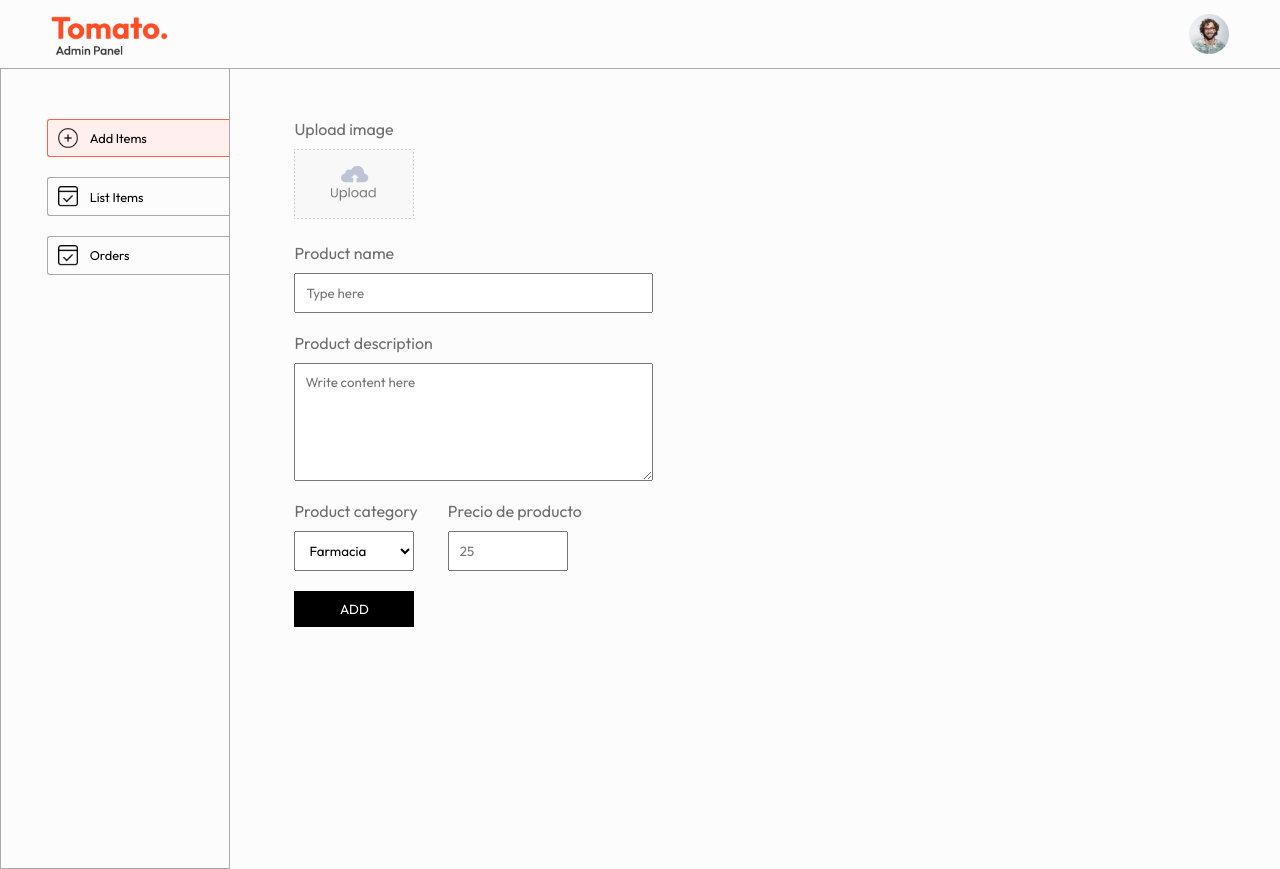
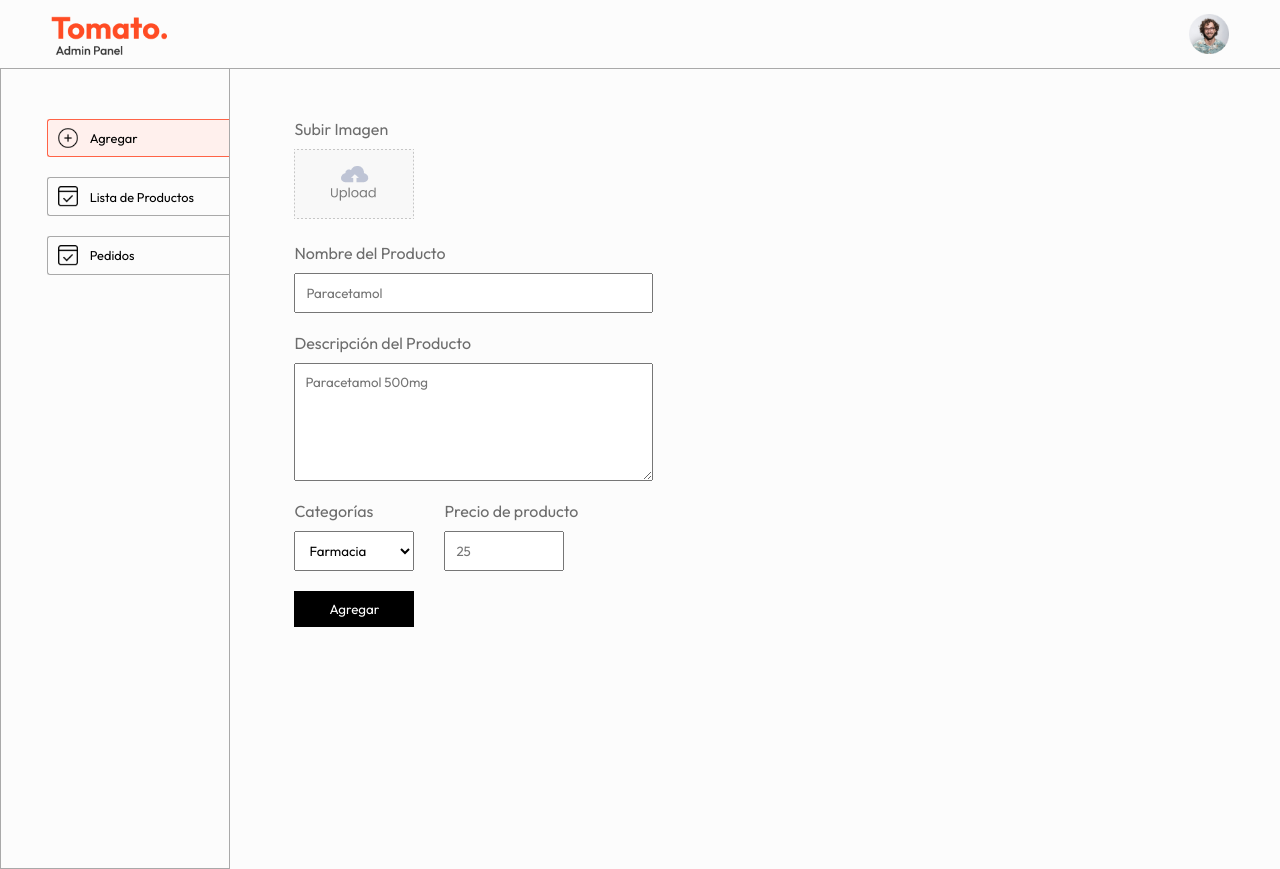
Before and after one commit to Omarsx1/Farmacia-Delivery, a React (Vite) app in the folder admin/: page /add in a window 1280 px wide. Built offline with nearby package versions, Linux system fonts and the light colour scheme.

Commit message:
Actualiza Sidebar Admin

```diff
--- a/admin/src/components/Sidebar/Sidebar.jsx
+++ b/admin/src/components/Sidebar/Sidebar.jsx
@@ -9,15 +9,15 @@ const Sidebar = () => {
       <div className="sidebar-options">
         <NavLink to='/add' className="sidebar-option">
             <img src={assets.add_icon} alt="" />
-            <p>Add Items</p>
+            <p>Agregar</p>
         </NavLink>
         <NavLink to='/list' className="sidebar-option">
             <img src={assets.order_icon} alt="" />
-            <p>List Items</p>
+            <p>Lista de Productos</p>
         </NavLink>
         <NavLink to='/orders' className="sidebar-option">
             <img src={assets.order_icon} alt="" />
-            <p>Orders</p>
+            <p>Pedidos</p>
         </NavLink>
       </div>
     </div>
--- a/admin/src/pages/Add/Add.jsx
+++ b/admin/src/pages/Add/Add.jsx
@@ -55,23 +55,23 @@ const Add = () => {
         <div className='add'>
             <form className='flex-col' onSubmit={onSubmitHandler}>
                 <div className='add-img-upload flex-col'>
-                    <p>Upload image</p>
+                    <p>Subir Imagen</p>
                     <input onChange={(e) => { setImage(e.target.files[0]); e.target.value = '' }} type="file" accept="image/*" id="image" hidden />
                     <label htmlFor="image">
                         <img src={!image ? assets.upload_area : URL.createObjectURL(image)} alt="" />
                     </label>
                 </div>
                 <div className='add-product-name flex-col'>
-                    <p>Product name</p>
-                    <input name='name' onChange={onChangeHandler} value={data.name} type="text" placeholder='Type here' required />
+                    <p>Nombre del Producto</p>
+                    <input name='name' onChange={onChangeHandler} value={data.name} type="text" placeholder='Paracetamol' required />
                 </div>
                 <div className='add-product-description flex-col'>
-                    <p>Product description</p>
-                    <textarea name='description' onChange={onChangeHandler} value={data.description} type="text" rows={6} placeholder='Write content here' required />
+                    <p>Descripción del Producto</p>
+                    <textarea name='description' onChange={onChangeHandler} value={data.description} type="text" rows={6} placeholder='Paracetamol 500mg' required />
                 </div>
                 <div className='add-category-price'>
                     <div className='add-category flex-col'>
-                        <p>Product category</p>
+                        <p>Categorías</p>
                         <select name='category' onChange={onChangeHandler} >
                             <option value="Farmacia">Farmacia</option>
                             <option value="nfantil">Infantil</option>
@@ -88,7 +88,7 @@ const Add = () => {
                         <input type="Number" name='price' onChange={onChangeHandler} value={data.price} placeholder='25' />
                     </div>
                 </div>
-                <button type='submit' className='add-btn' >ADD</button>
+                <button type='submit' className='add-btn' >Agregar</button>
             </form>
         </div>
     )
```
